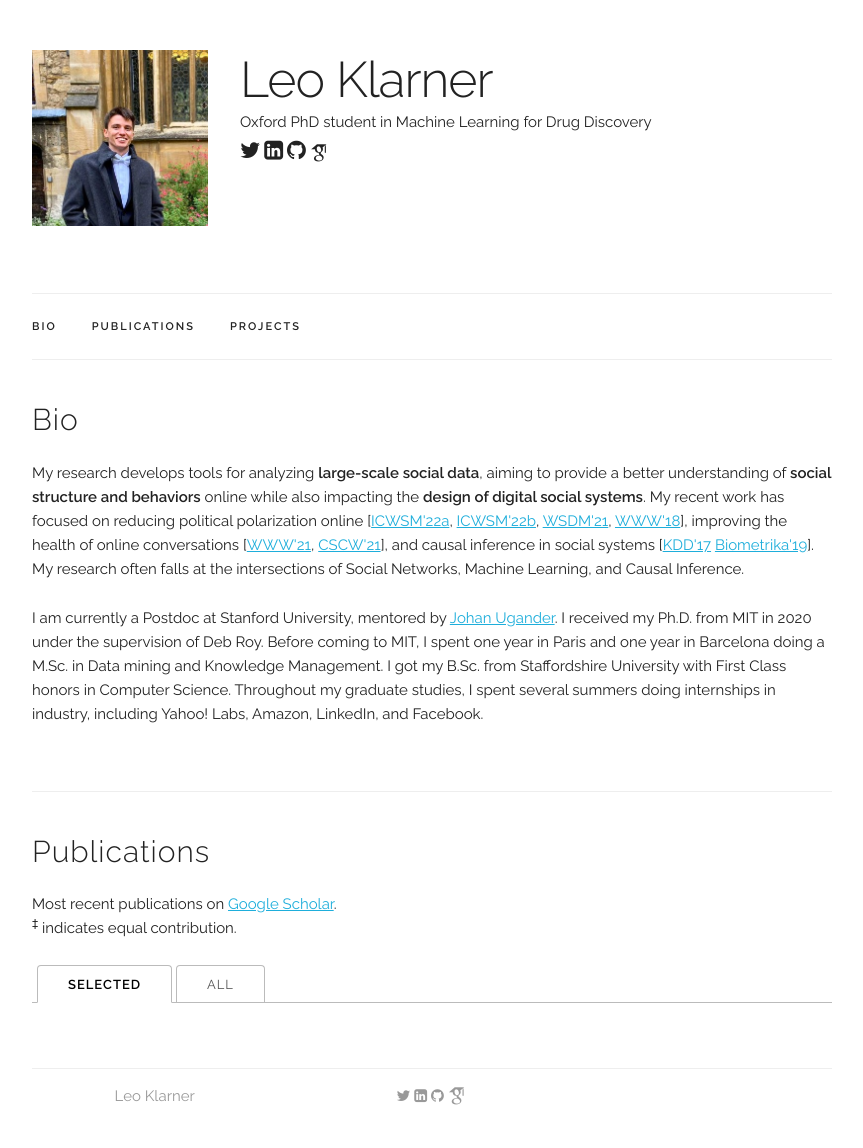
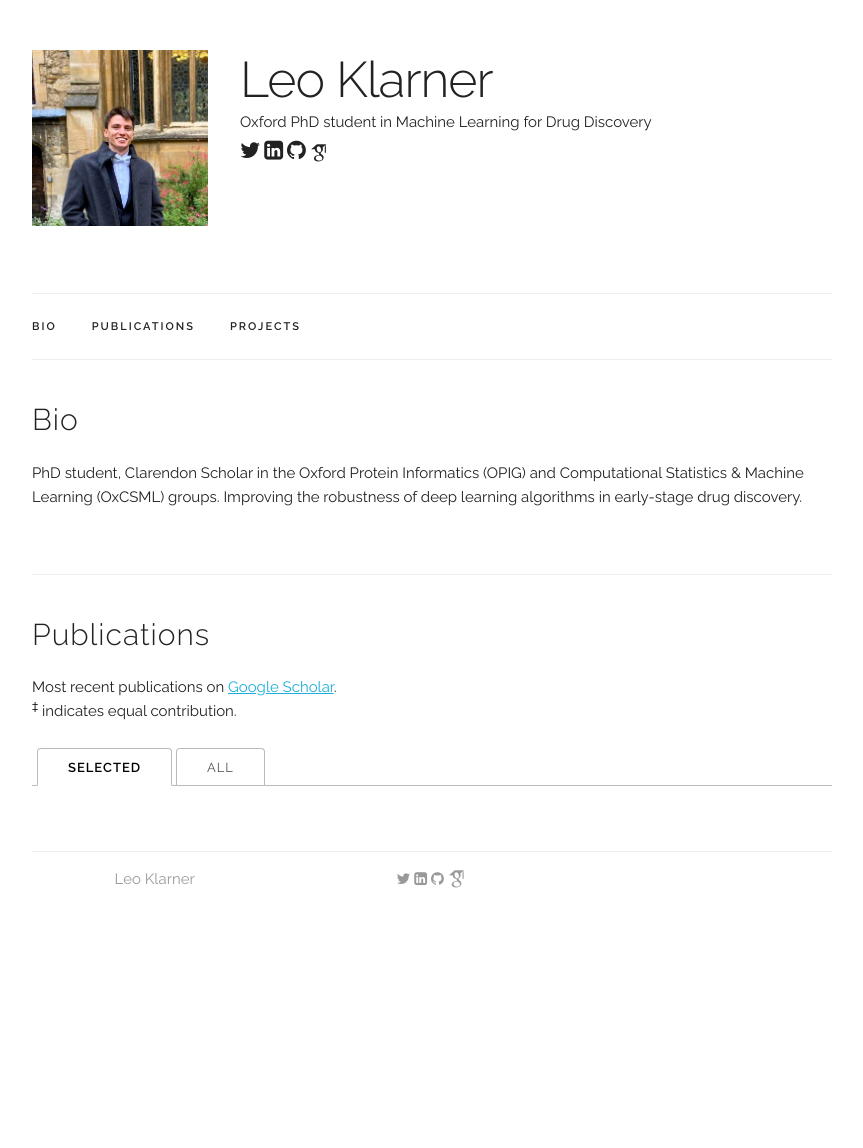
Before and after one commit to leojklarner/leojklarner.github.io, a Jekyll site: the page built from index.html, in a window 1280 px wide. Shown: the whole page, without its empty margins (208-1071 px from the left). Built offline with Jekyll 4.4.1, drawn with Linux system fonts in a browser that asks for light colours; some web fonts are replaced; after the commit the page ends 931 px from its top, so only the background shows below that.

Commit message:
Update index.html

```diff
--- a/index.html
+++ b/index.html
@@ -5,42 +5,8 @@ title: Home
 <!-- ========== BIO ========== -->
 <div class="docs-section" id="bio">
   <h4>Bio</h4>
-  <p>
-  My research develops tools for analyzing <b>large-scale social data</b>, aiming to provide a better understanding of <b>social structure and behaviors</b> online while also impacting the <b>design of digital social systems</b>.
-  My recent work has focused on reducing political polarization online
-  [<a href="assets/publications/2022_newsbridge/paper.pdf" target="_blank">ICWSM'22a</a>,
-  <a href="assets/publications/2022_flipfeed/paper.pdf" target="_blank">ICWSM'22b</a>,
-  <a href="assets/publications/2021_balanced_inf_max/paper.pdf" target="_blank">WSDM'21</a>,
-  <a href="assets/publications/2018_social_mirror/paper.pdf" target="_blank">WWW'18</a>],
-  improving the health of online conversations
-  [<a href="assets/publications/2021_dtox/paper.pdf" target="_blank">WWW'21</a>,
-  <a href="assets/publications/2021_social_catalysts/paper.pdf" target="_blank">CSCW'21</a>],
-  and causal inference in social systems
-  [<a href="assets/publications/2017_detecting_network_effects/paper.pdf" target="_blank">KDD'17</a>
-  <a href="assets/publications/2019_biometrika/paper.pdf" target="_blank">Biometrika'19</a>].
-  My research often falls at the intersections of Social Networks, Machine Learning, and Causal Inference.
+  PhD student, Clarendon Scholar in the Oxford Protein Informatics (OPIG) and Computational Statistics & Machine Learning (OxCSML) groups. Improving the robustness of deep learning algorithms in early-stage drug discovery.
   </p>
-
-  <p>
-  I am currently a Postdoc at Stanford University, mentored by <a href="https://web.stanford.edu/~jugander/" target="_blank">Johan Ugander</a>.
-  I received my Ph.D. from MIT in 2020 under the supervision of Deb Roy.
-  Before coming to MIT, I spent one year in Paris and one year in Barcelona doing a M.Sc. in Data mining and Knowledge Management.
-  I got my B.Sc. from Staffordshire University with First Class honors in Computer Science.
-  Throughout my graduate studies, I spent several summers doing internships in industry, including Yahoo! Labs, Amazon, LinkedIn, and Facebook.
-  </p>
-  <!--
-  I am a Postdoc at the department of Management Science and Engineering at Stanford University, working with <a href="https://web.stanford.edu/~jugander/" target="_blank">Johan Ugander</a>.
-  My research develops tools for analyzing large-scale social data, aiming to provide a better understanding of social structure and behaviors online while also impacting the design of digital social systems.
-  My work often falls at the intersections of Social Networks, Machine Learning, and Causal Inference.
-  </p>
-
-  <p>
-  I completed my Ph.D. from MIT in 2020 under the supervision of Deb Roy.
-  Before coming to MIT, I spent one year in Paris and one year in Barcelona doing a M.Sc. in Data mining and Knowledge Management.
-  I got my B.Sc. from Staffordshire University with First Class honors in Computer Science.
-  Throughout my graduate studies, I spent several summers doing internships in industry, including Yahoo! Labs, Amazon, LinkedIn, and Facebook.
-  </p>
-  -->
 </div>
 
 
```
